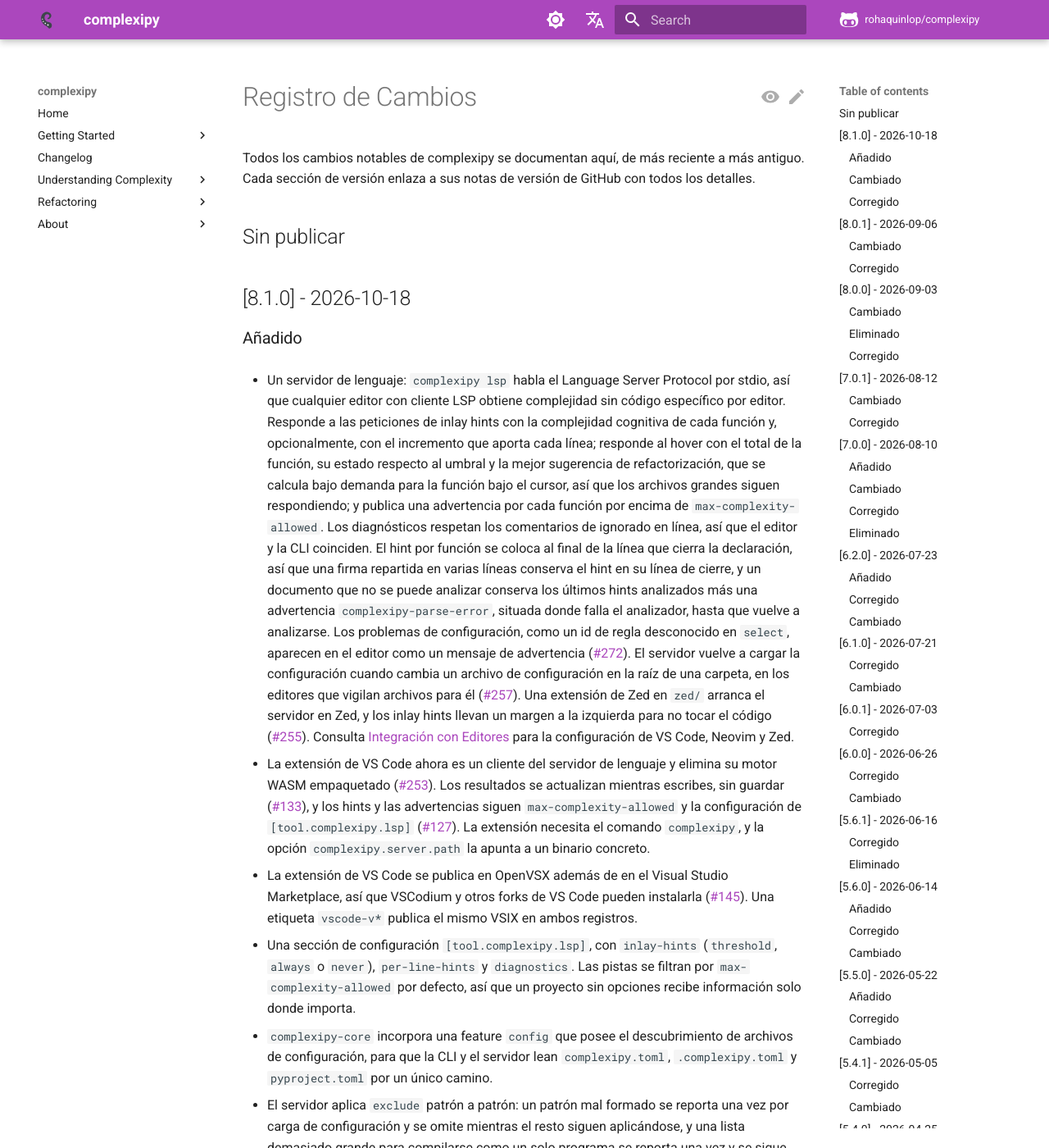
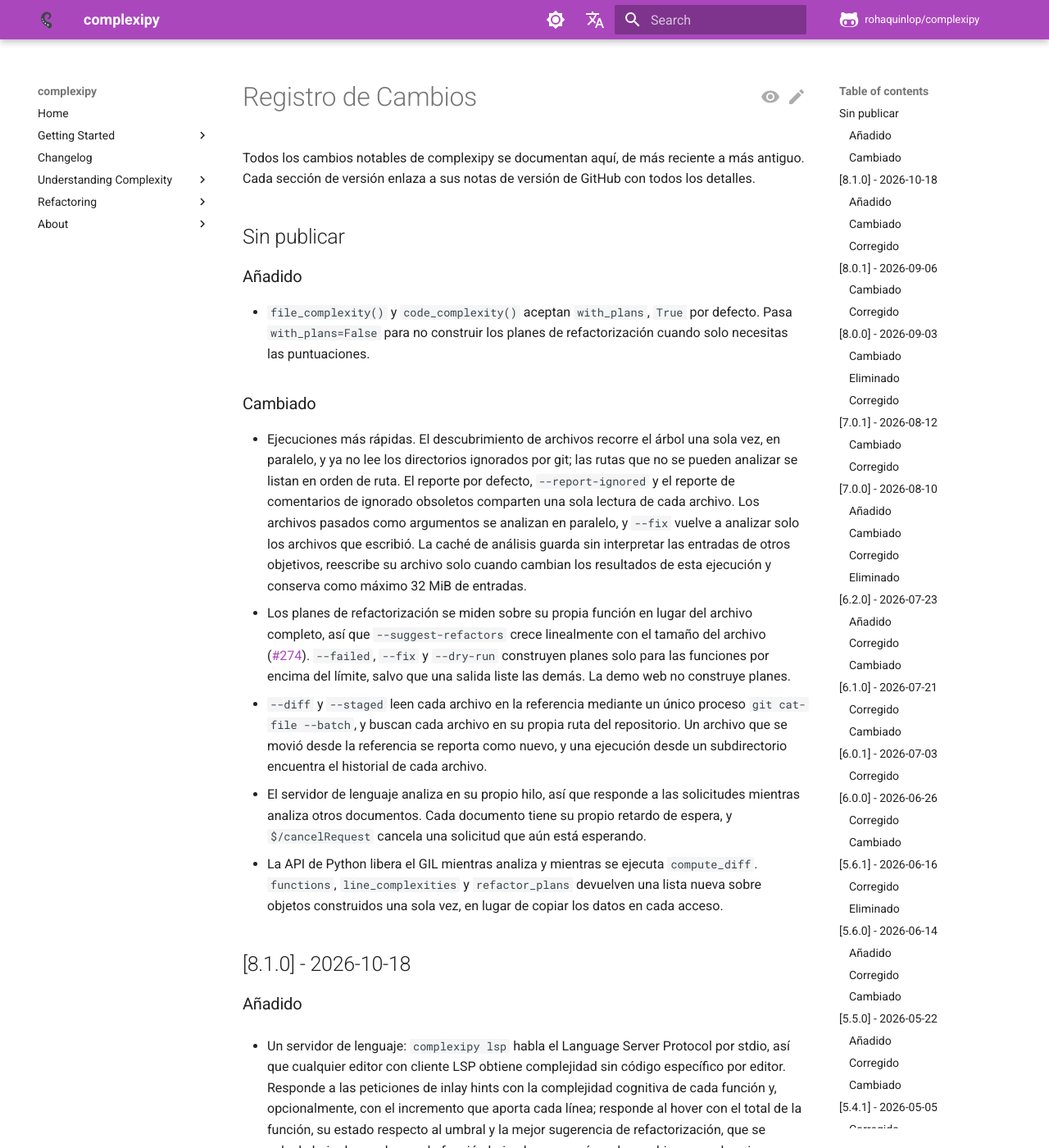
Before and after one commit to rohaquinlop/complexipy, an MkDocs documentation site: the page built from docs/es/changelog.md, in a window 1280 px wide and 1400 px high. Shown: the whole window at 82% size. Built offline with MkDocs 1.6.1 and Material for MkDocs 9.7.7, drawn with Linux system fonts in a browser that asks for light colours; comment, search, counter and statistics services are not loaded.

Commit message:
docs(changelog): note the performance changes and with_plans

```diff
--- a/docs/es/changelog.md
+++ b/docs/es/changelog.md
@@ -5,6 +5,44 @@
 GitHub con todos los detalles.
 
 ## Sin publicar
+
+### Añadido
+
+- `file_complexity()` y `code_complexity()` aceptan `with_plans`, `True` por
+  defecto. Pasa `with_plans=False` para no construir los planes de
+  refactorización cuando solo necesitas las puntuaciones.
+
+### Cambiado
+
+- Ejecuciones más rápidas. El descubrimiento de archivos recorre el árbol una
+  sola vez, en paralelo, y ya no lee los directorios ignorados por git; las
+  rutas que no se pueden analizar se listan en orden de ruta. El reporte por
+  defecto, `--report-ignored` y el reporte de comentarios de ignorado obsoletos
+  comparten una sola lectura de cada archivo. Los archivos pasados como
+  argumentos se analizan en paralelo, y `--fix` vuelve a analizar solo los
+  archivos que escribió. La caché de análisis guarda sin interpretar las
+  entradas de otros objetivos, reescribe su archivo solo cuando cambian los
+  resultados de esta ejecución y conserva como máximo 32 MiB de entradas.
+- Los planes de refactorización se miden sobre su propia función en lugar del
+  archivo completo, así que `--suggest-refactors` crece linealmente con el
+  tamaño del archivo
+  ([#274](https://github.com/rohaquinlop/complexipy/issues/274)). `--failed`,
+  `--fix` y `--dry-run` construyen planes solo para las funciones por encima
+  del límite, salvo que una salida liste las demás. La demo web no construye
+  planes.
+- `--diff` y `--staged` leen cada archivo en la referencia mediante un único
+  proceso `git cat-file --batch`, y buscan cada archivo en su propia ruta del
+  repositorio. Un archivo que se movió desde la referencia se reporta como
+  nuevo, y una ejecución desde un subdirectorio encuentra el historial de cada
+  archivo.
+- El servidor de lenguaje analiza en su propio hilo, así que responde a las
+  solicitudes mientras analiza otros documentos. Cada documento tiene su
+  propio retardo de espera, y `$/cancelRequest` cancela una solicitud que aún
+  está esperando.
+- La API de Python libera el GIL mientras analiza y mientras se ejecuta
+  `compute_diff`. `functions`, `line_complexities` y `refactor_plans`
+  devuelven una lista nueva sobre objetos construidos una sola vez, en lugar
+  de copiar los datos en cada acceso.
 
 ## [8.1.0] - 2026-10-18
 
```
Also changed, not shown: CHANGELOG.md (+31 -0 lines).
